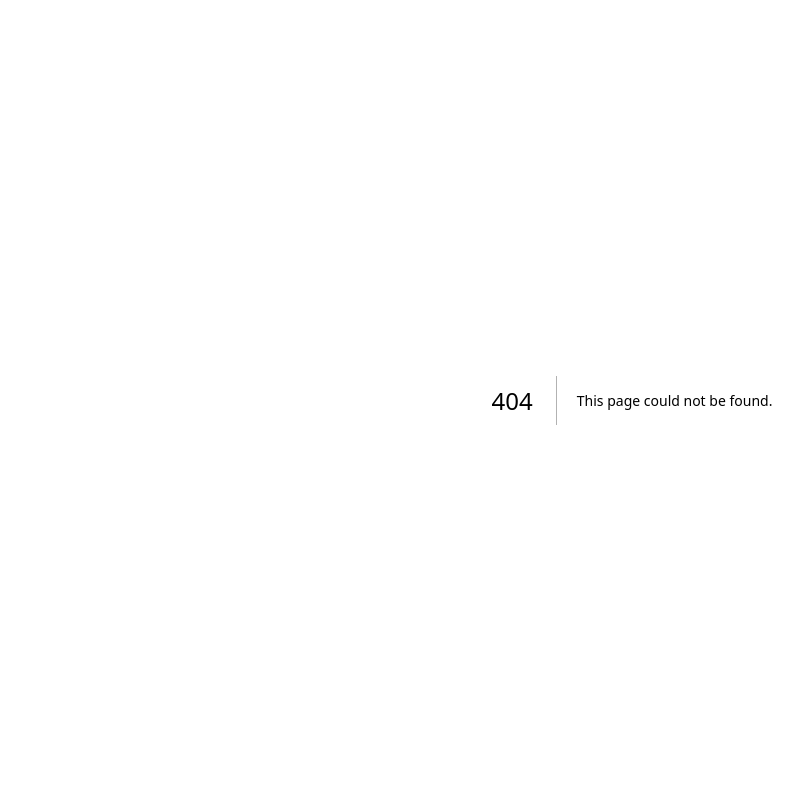
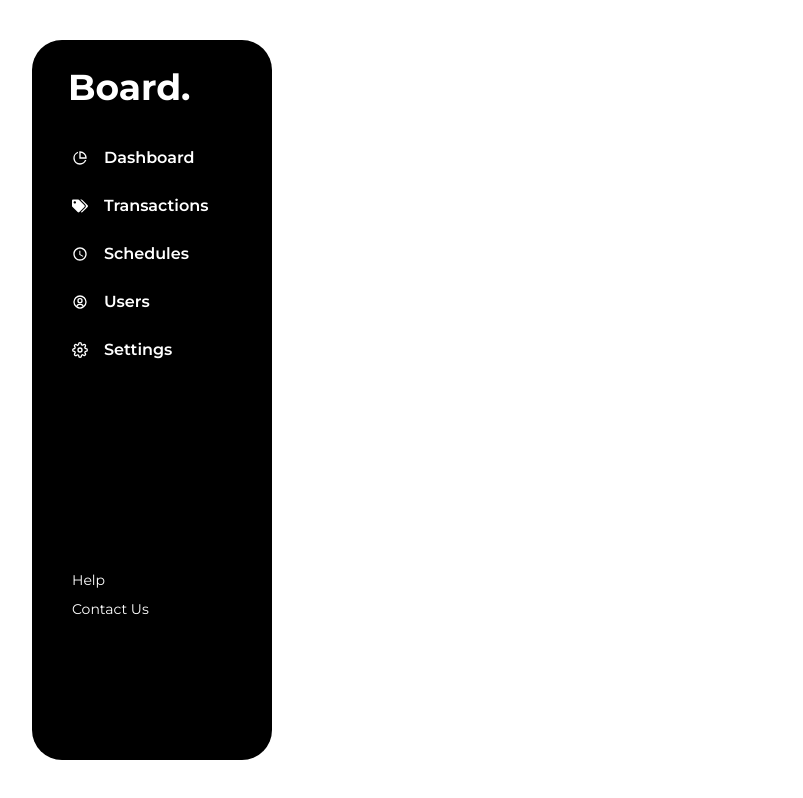
Before and after one commit to devanshuruhela/Board, a Next.js app: page /dashboard in a window 1280 px wide. Before the commit this address had no page. Shown: the whole page, without its empty margins (8-811 px from the left). Built offline with nearby package versions, Linux system fonts and the light colour scheme; no server answers; sample sign-in values are in the browser's storage.

Commit message:
Navigation sidebar

```diff
--- a/app/(site)/components/LoginForm.tsx
+++ b/app/(site)/components/LoginForm.tsx
@@ -25,7 +25,7 @@ const LoginForm = () => {
           }
 
           if (callback?.ok) {
-            router.push("/");
+            router.push("/dashboard");
           }
         })
         .finally(() => setIsLoading(false));
@@ -33,7 +33,7 @@ const LoginForm = () => {
 
    useEffect(() => {
      if (session?.status === "authenticated") {
-       router.push("/");
+       router.push("/dashboard");
      }
    }, [session?.status, router]);
   return (
--- /dev/null
+++ b/app/dashboard/components/header.tsx
@@ -0,0 +1,13 @@
+import React from 'react'
+
+const Header = () => {
+  return (
+    <>
+    <div>
+
+    </div>
+    </>
+  )
+}
+
+export default Header
--- /dev/null
+++ b/app/dashboard/components/sidebar.tsx
@@ -0,0 +1,74 @@
+'use client'
+import React from "react";
+import { GiHamburgerMenu } from "react-icons/gi";
+import { Disclosure } from "@headlessui/react";
+import {RiPieChartLine} from 'react-icons/ri'
+import {FaTags} from 'react-icons/fa'
+import {FiSettings} from 'react-icons/fi'
+import {BiUserCircle} from 'react-icons/bi'
+
+import {MdSchedule} from 'react-icons/md'
+function SideNavbar() {
+  return (
+    <div>
+      <Disclosure as="nav">
+        <Disclosure.Button className="absolute inline-flex items-center justify-center p-2 text-gray-800 rounded-md top-4 right-4 peer hover:bg-gray-900 hover:text-white focus:outline-none focus:ring-2 focus:ring-inset focus:ring-white group">
+          <GiHamburgerMenu
+            className="block w-6 h-6 md:hidden"
+            aria-hidden="true"
+          />
+        </Disclosure.Button>
+
+        <div className="fixed top-0 z-20 w-1/2 h-[90vh] pl-5 pt-5 pr-10 m-10 duration-200 ease-out delay-150 bg-black -left-96 lg:left-0 lg:w-60 peer-focus:left-0 peer:transition  rounded-[30px]">
+       <div className="flex flex-col justify-between">
+          <div className="flex flex-col justify-start item-center">
+            <p className="w-full pb-2 pl-4 font-[700] text-[36px]  text-white cursor-pointer">
+              Board.
+            </p>
+            <div className="pb-4 my-4 ">
+              <div className="flex items-center justify-start gap-4 p-2 pl-5 m-auto mb-2 rounded-md cursor-pointer hover:bg-white group hover:shadow-lg">
+                <RiPieChartLine className="text-[16px] text-white group-hover:text-black " />
+                <h3 className="text-[16px] font-semibold text-white group-hover:text-black ">
+                  Dashboard
+                </h3>
+              </div>
+              <div className="flex items-center justify-start gap-4 p-2 pl-5 m-auto mb-2 rounded-md cursor-pointer hover:bg-white group hover:shadow-lg">
+                <FaTags className="text-[16px] text-white group-hover:text-black " />
+                <h3 className="text-[16px] font-semibold text-white group-hover:text-black ">
+                  Transactions
+                </h3>
+              </div>
+              <div className="flex items-center justify-start gap-4 p-2 pl-5 m-auto mb-2 rounded-md cursor-pointer hover:bg-white group hover:shadow-lg">
+                <MdSchedule className="text-[16px] text-white group-hover:text-black " />
+                <h3 className="text-[16px] font-semibold text-white group-hover:text-black ">
+                  Schedules
+                </h3>
+              </div>
+              <div className="flex items-center justify-start gap-4 p-2 pl-5 m-auto mb-2 rounded-md cursor-pointer hover:bg-white group hover:shadow-lg">
+                <BiUserCircle className="text-[16px] text-white group-hover:text-black " />
+                <h3 className="text-[16px] font-semibold text-white group-hover:text-black ">
+                  Users
+                </h3>
+              </div>
+              <div className="flex items-center justify-start gap-4 p-2 pl-5 m-auto mb-2 rounded-md cursor-pointer hover:bg-white group hover:shadow-lg">
+                <FiSettings className="text-[16px] text-white group-hover:text-black " />
+                <h3 className="text-[16px] font-semibold text-white group-hover:text-black ">
+                  Settings
+                </h3>
+              </div>
+            </div><div className="flex flex-col gap-2 mt-[10rem] ml-5">
+          <p className="text-white text-[14px] cursor-pointer">Help</p>
+          <p className="text-white text-[14px] cursor-pointer">Contact Us</p>
+        </div>
+          </div>
+
+
+
+
+        </div>   </div>
+      </Disclosure>
+    </div>
+  );
+}
+
+export default SideNavbar;
--- /dev/null
+++ b/app/dashboard/page.tsx
@@ -0,0 +1,41 @@
+'use client'
+import { getSession, signOut, useSession } from 'next-auth/react'
+import { useRouter } from 'next/navigation'
+import Sidebar from './components/sidebar'
+import React from 'react'
+
+const Dashboard = () => {
+  const session  = useSession()
+  const router  = useRouter()
+  if(session?.status === 'authenticated')
+  {return (
+    // <div>Dashboard <button onClick={()=>signOut()}>Logout</button></div>
+    <Sidebar/>
+
+  )}
+  else{
+    return(
+
+      router.push('/')
+    )
+  }
+
+}
+
+export default Dashboard
+
+export const getServerSideProps = async(context:any) =>
+{
+  const session = await getSession(context)
+  if(!session)
+  {
+    return{
+      redirect:{
+        destination:'/',
+      }
+    }
+  }
+  return{
+    props:{session},
+  }
+}
--- a/package.json
+++ b/package.json
@@ -9,6 +9,7 @@
     "lint": "next lint"
   },
   "dependencies": {
+    "@headlessui/react": "^1.7.15",
     "@types/node": "20.2.5",
     "@types/react": "18.2.8",
     "@types/react-dom": "18.2.4",
--- a/tsconfig.json
+++ b/tsconfig.json
@@ -23,6 +23,6 @@
       "@/*": ["./*"]
     }
   },
-  "include": ["next-env.d.ts", "**/*.ts", "**/*.tsx", ".next/types/**/*.ts"],
+  "include": ["next-env.d.ts", "**/*.ts", "**/*.tsx", ".next/types/**/*.ts", "app/dashboard/components/sidebar.tsx"],
   "exclude": ["node_modules"]
 }
```
Also changed, not shown: app/dashboard/components/activity.tsx (added), app/dashboard/components/detailCards.tsx (added), app/dashboard/components/schedule.tsx (added), app/dashboard/components/topProducts.tsx (added), 1 other file (tests, documents, lock files or other folders).
